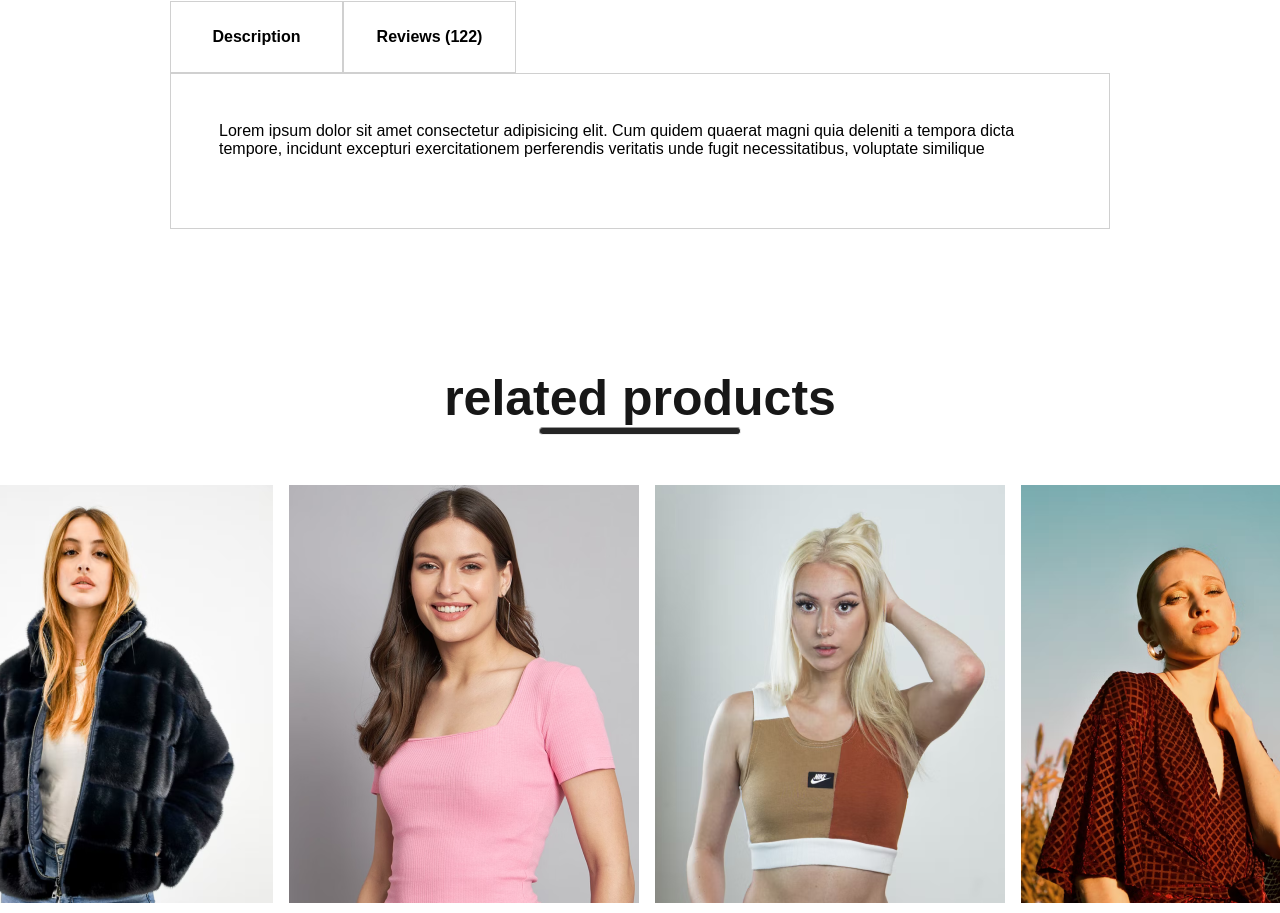
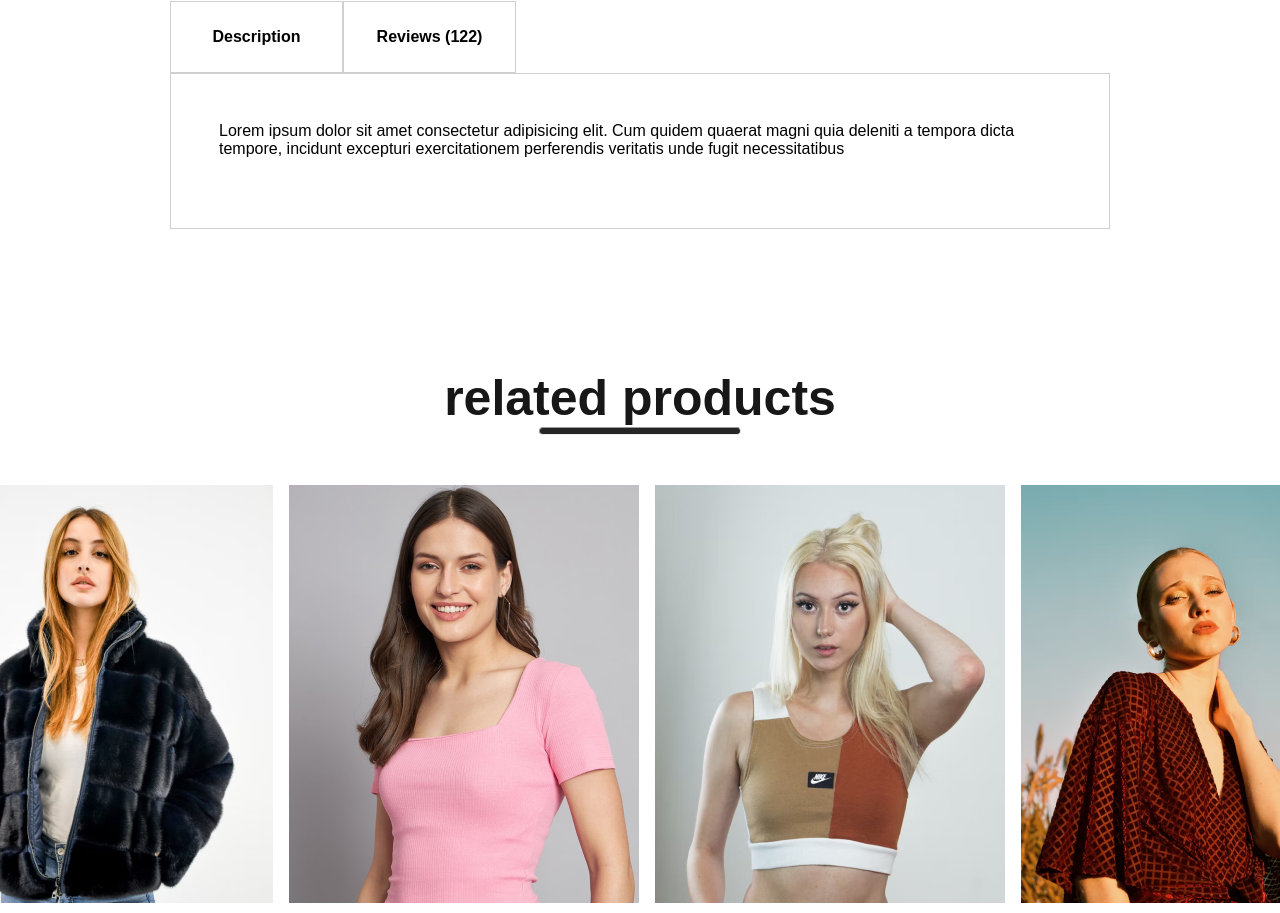
Before and after one commit to george827/E-commerce, a React (Create React App) app in the folder front-end/: page /product/1 in a window 1280 px wide. Shown: the part 1058-1971 px from the top of the page. Built offline with nearby package versions, Linux system fonts and the light colour scheme.

Commit message:
Update DescriptionBox.jsx

```diff
--- a/front-end/src/components/DescriptionBox/DescriptionBox.jsx
+++ b/front-end/src/components/DescriptionBox/DescriptionBox.jsx
@@ -12,8 +12,7 @@ export const DescriptionBox = () => {
             <p>
                 Lorem ipsum dolor sit amet consectetur adipisicing elit. Cum
                 quidem quaerat magni quia deleniti a tempora dicta tempore, incidunt
-                excepturi exercitationem perferendis veritatis unde fugit necessitatibus,
-                 voluptate similique
+                excepturi exercitationem perferendis veritatis unde fugit necessitatibus
             </p>
         </div>
     </div>
```
